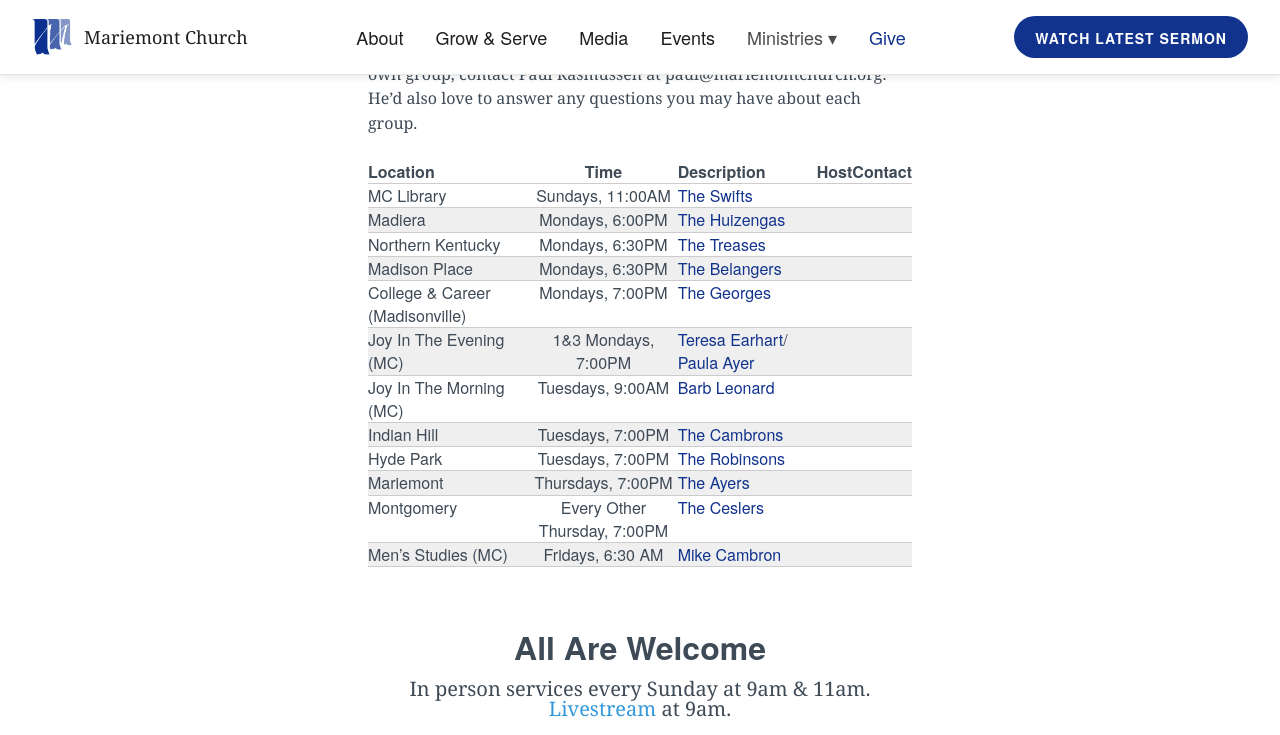
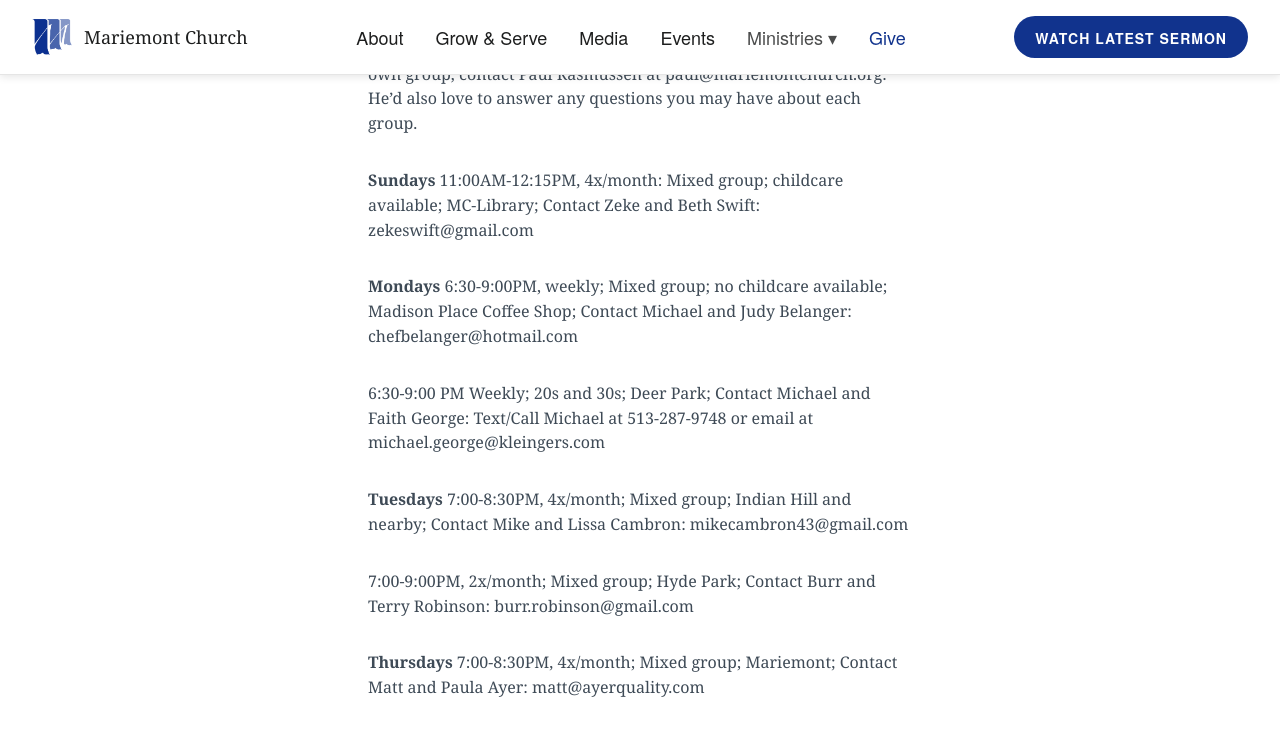
Before and after one commit to lukemoderwell/mariemont, a Jekyll site: the page built from small-groups.md, in a window 1280 px wide and 1400 px high, scrolled down 952 px. Shown: the top 735 px of the window. Built offline with Jekyll 4.4.1, drawn with Linux system fonts in a browser that asks for light colours; nearby versions of some CDN libraries; some of the changed text lies outside the part shown.

Commit message:
Updated Small Groups

```diff
--- a/small-groups.md
+++ b/small-groups.md
@@ -14,6 +14,26 @@
 
 Below are existing small groups that would love to welcome you.  Just contact the host to arrange a visit.  Or, if you have or want to start your own group, contact Paul Rasmussen at paul@mariemontchurch.org.  He'd also love to answer any questions you may have about each group.
 
+**Sundays**
+11:00AM-12:15PM, 4x/month: Mixed group; childcare available; MC-Library; Contact Zeke and Beth Swift: zekeswift@gmail.com
+
+**Mondays**
+6:30-9:00PM, weekly; Mixed group; no childcare available; Madison Place Coffee Shop; Contact Michael and Judy Belanger: chefbelanger@hotmail.com
+
+6:30-9:00 PM Weekly; 20s and 30s; Deer Park; Contact Michael and Faith George: Text/Call Michael at 513-287-9748 or email at michael.george@kleingers.com
+
+**Tuesdays**
+7:00-8:30PM, 4x/month; Mixed group; Indian Hill and nearby; Contact Mike and Lissa Cambron: mikecambron43@gmail.com
+
+7:00-9:00PM, 2x/month; Mixed group; Hyde Park; Contact Burr and Terry Robinson: burr.robinson@gmail.com
+
+**Thursdays**
+7:00-8:30PM, 4x/month; Mixed group; Mariemont; Contact Matt and Paula Ayer: matt@ayerquality.com
+
+**Fridays**
+6:30-7:30AM, weekly; Men only; Mariemont Church Parish Center; contact Mike Cambron: mcambron72@gmail.com
+
+
 | Location                     | Time               | Description         | Host          | Contact                                     |
 | ---------------------------  | :--------------------: | --------------------------------------------------|
 | MC Library                  | Sundays, 11:00AM    | [The Swifts](mailto:zekeswift@gmail.com)      |
```
